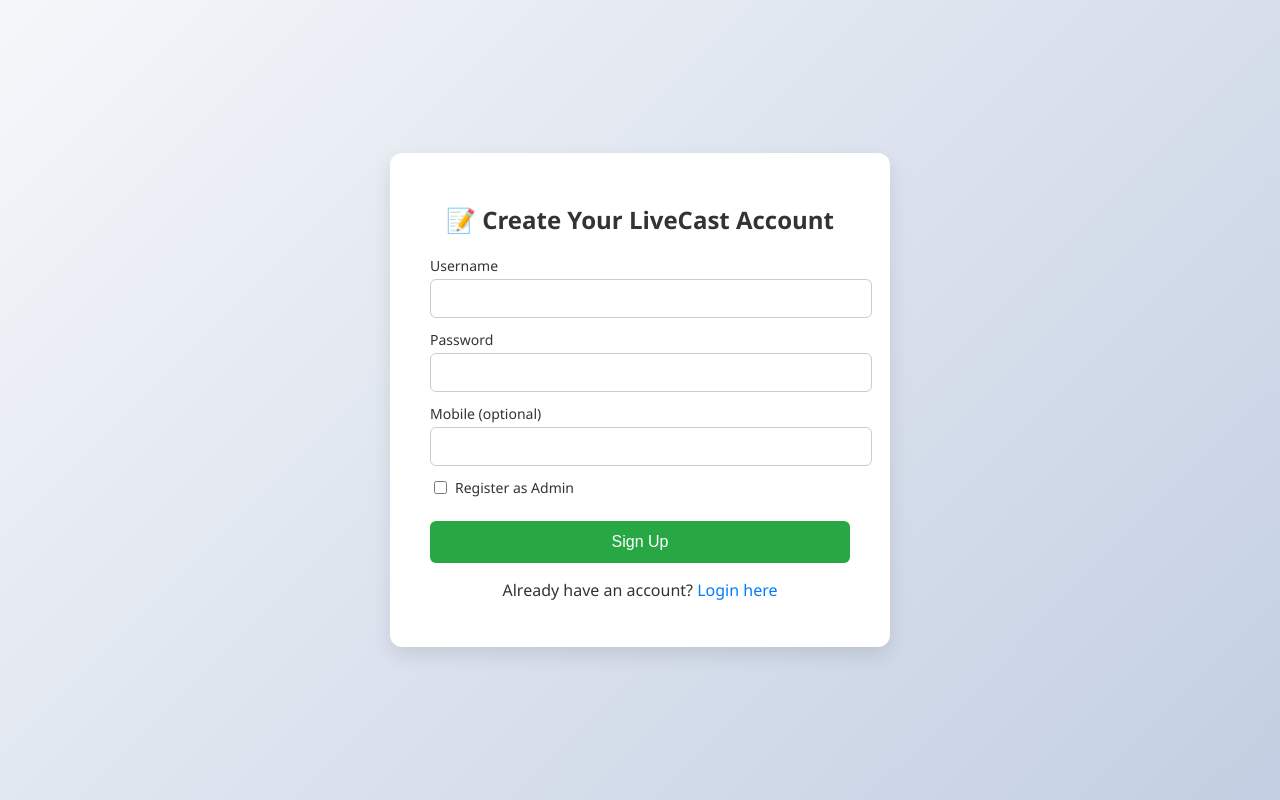
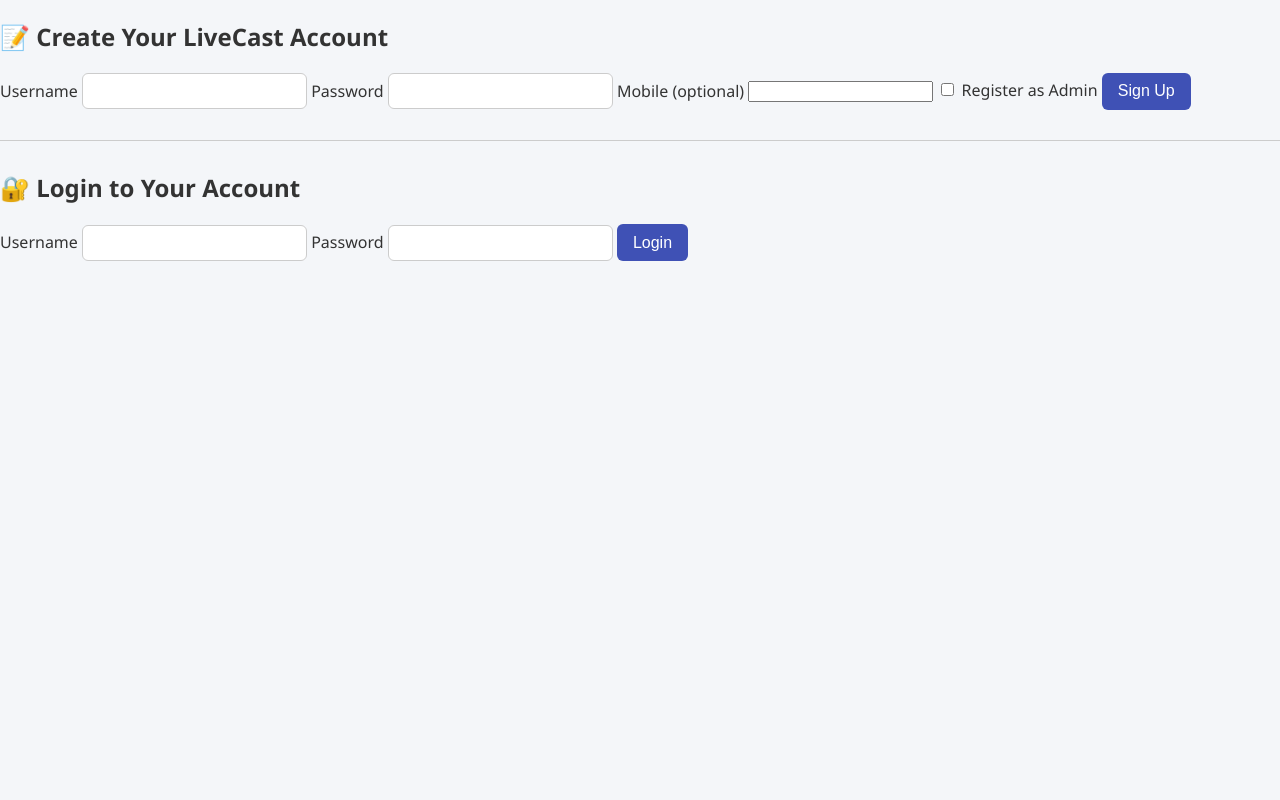
Before and after one commit to Amiteshyadav3333/ENJOYABLE, a Flask app: page /login in a window 1280 px wide. Run offline with Flask 3, Linux system fonts and the light colour scheme; parts of the project's set-up code (start-up, migrations or seed data) failed here and were passed over.

Commit message:
Updated HTML and other changes

```diff
--- a/backend/templates/login.html
+++ b/backend/templates/login.html
@@ -6,90 +6,7 @@
   <meta name="viewport" content="width=device-width, initial-scale=1.0" />
   <link rel="stylesheet" href="{{ url_for('static', filename='style.css') }}">
   <style>
-    body {
-      margin: 0;
-      padding: 0;
-      font-family: 'Segoe UI', Tahoma, Geneva, Verdana, sans-serif;
-      background: linear-gradient(135deg, #f5f7fa, #c3cfe2);
-      display: flex;
-      justify-content: center;
-      align-items: center;
-      height: 100vh;
-    }
-
-    .signup-container {
-      background: white;
-      padding: 30px 40px;
-      border-radius: 12px;
-      box-shadow: 0 8px 20px rgba(0, 0, 0, 0.1);
-      width: 100%;
-      max-width: 420px;
-    }
-
-    .signup-container h2 {
-      margin-bottom: 20px;
-      color: #333;
-      text-align: center;
-    }
-
-    .signup-container label {
-      font-size: 14px;
-      color: #333;
-      display: block;
-      margin-top: 12px;
-      margin-bottom: 4px;
-    }
-
-    .signup-container input[type="text"],
-    .signup-container input[type="password"],
-    .signup-container input[type="tel"] {
-      width: 100%;
-      padding: 10px;
-      border-radius: 6px;
-      border: 1px solid #ccc;
-      font-size: 15px;
-    }
-
-    .signup-container .checkbox-label {
-      display: flex;
-      align-items: center;
-      margin-top: 12px;
-    }
-
-    .signup-container .checkbox-label input {
-      margin-right: 8px;
-    }
-
-    .signup-container button {
-      width: 100%;
-      margin-top: 20px;
-      background-color: #28a745;
-      color: white;
-      padding: 12px;
-      border: none;
-      border-radius: 6px;
-      font-size: 16px;
-      cursor: pointer;
-      transition: background 0.3s;
-    }
-
-    .signup-container button:hover {
-      background-color: #218838;
-    }
-
-    .signup-container p {
-      margin-top: 16px;
-      text-align: center;
-    }
-
-    .signup-container a {
-      color: #007bff;
-      text-decoration: none;
-    }
-
-    .signup-container a:hover {
-      text-decoration: underline;
-    }
+    /* ... [unchanged CSS styles from your code] ... */
   </style>
 </head>
 <body>
@@ -112,7 +29,19 @@
 
       <button type="submit">Sign Up</button>
     </form>
-    <p>Already have an account? <a href="/login">Login here</a></p>
+
+    <hr style="margin: 30px 0; border: 0; border-top: 1px solid #ccc;">
+
+    <h2>🔐 Login to Your Account</h2>
+    <form method="post" action="/login">
+      <label for="login_username">Username</label>
+      <input type="text" name="username" required />
+
+      <label for="login_password">Password</label>
+      <input type="password" name="password" required />
+
+      <button type="submit">Login</button>
+    </form>
   </div>
 
   <script>
```
Also changed, not shown: backend/app.py (+0 -10 lines).
